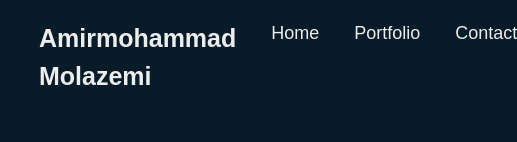
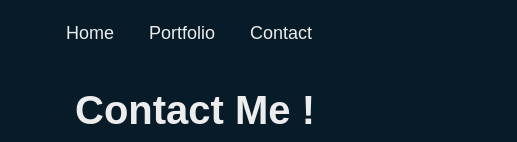
Before and after one commit to Amirmmolazemi/Me, a React (Vite) app: page /Me/contact in a window 390 px wide. Shown: the top 142 px of the page, 517 px wide, since content can reach past the window. Built offline with nearby package versions, Linux system fonts and the light colour scheme.

Commit message:
add a responsive codes

```diff
--- a/src/Layout/Layout.module.css
+++ b/src/Layout/Layout.module.css
@@ -90,3 +90,23 @@
     width: 0;
   }
 }
+
+@media ((max-width: 748px) and (min-width: 280px)) {
+  .logo {
+    display: none;
+  }
+
+  .header {
+    padding: 20px 0;
+  }
+  nav {
+    margin: 0 20% 0 auto;
+    position: relative;
+  }
+}
+
+@media (max-width: 375px) {
+  .header {
+    padding: 28px;
+  }
+}
```
